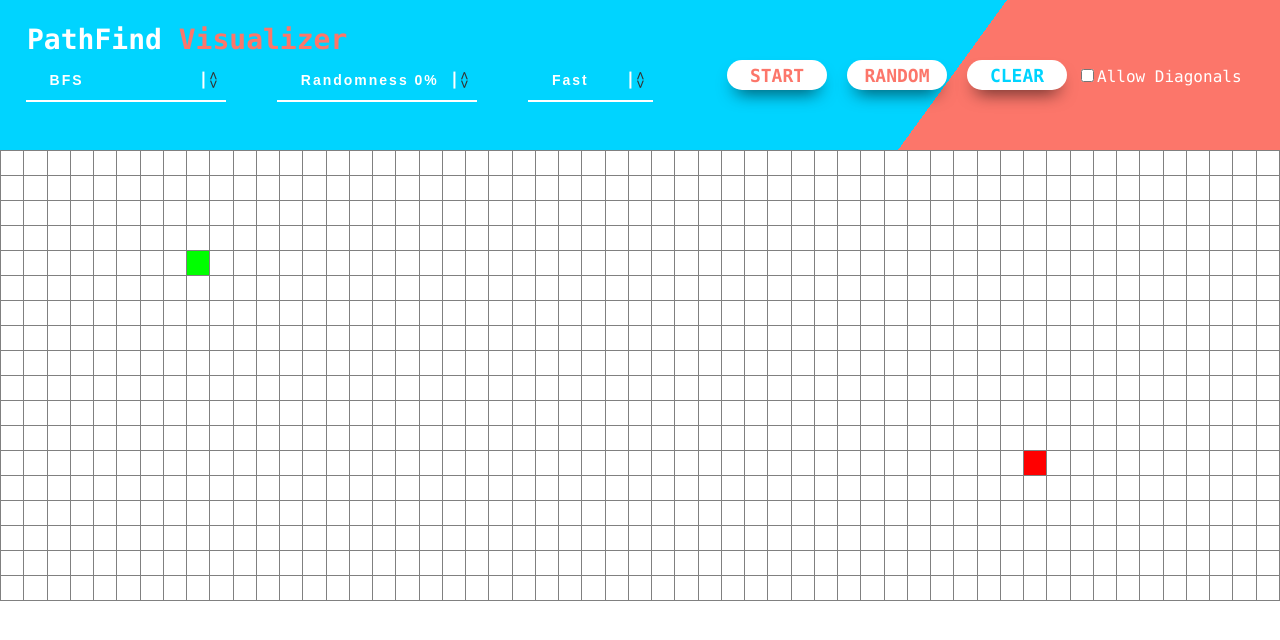
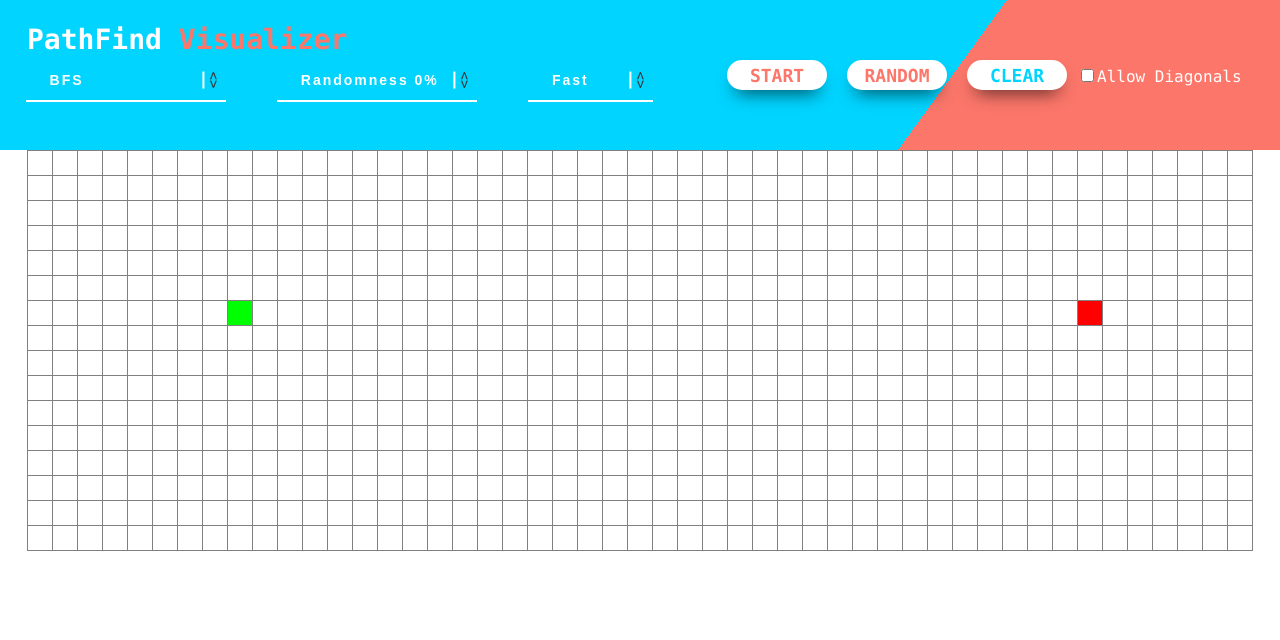
Before and after one commit to kartik0412/PathFind-Visualizer, a React (Create React App) app: page / in a window 1280 px wide. Shown: the top 640 px of the page. Built offline with nearby package versions, Linux system fonts and the light colour scheme.

Commit message:
second commit

```diff
--- a/public/index.html
+++ b/public/index.html
@@ -7,6 +7,7 @@
 		<meta name="theme-color" content="#000000" />
 		<meta name="description" content="Web site created using create-react-app" />
 		<link rel="apple-touch-icon" href="%PUBLIC_URL%/logo192.png" />
+		<link rel="stylesheet" href="https://stackpath.bootstrapcdn.com/font-awesome/4.7.0/css/font-awesome.min.css" />
 		<!--
       manifest.json provides metadata used when your web app is installed on a
       user's mobile device or desktop. See https://developers.google.com/web/fundamentals/web-app-manifest/
--- a/src/Algorithm/bfs.js
+++ b/src/Algorithm/bfs.js
@@ -6,7 +6,7 @@ function bfs(startNode, endNode, grid, allowDiagnols) {
 	let { dirx, diry } = includeDiagnols(allowDiagnols);
 	let q = [];
 
-	grid[startx][starty].isVisited = 1;
+	grid[startx][starty].isVisited = true;
 	q.push([startx, starty, 0]);
 	while (q.length > 0) {
 		let [curx, cury, cnt] = q.shift();
@@ -20,11 +20,11 @@ function bfs(startNode, endNode, grid, allowDiagnols) {
 				yy < 0 ||
 				xx >= grid.length ||
 				yy >= grid[0].length ||
-				grid[xx][yy].isVisited === 1 ||
+				grid[xx][yy].isVisited === true ||
 				grid[xx][yy].isWall === true
 			)
 				continue;
-			grid[xx][yy].isVisited = 1;
+			grid[xx][yy].isVisited = true;
 			grid[xx][yy].parent = [curx, cury];
 			visitedNodes.push([xx, yy]);
 			if (xx === endx && yy === endy) {
--- a/src/Algorithm/greedybfs.js
+++ b/src/Algorithm/greedybfs.js
@@ -16,7 +16,7 @@ function greedybfs(startNode, endNode, grid, allowDiagnols) {
 	let [startx, starty] = [startNode.x, startNode.y];
 	let [endx, endy] = [endNode.x, endNode.y];
 	let q = [];
-	startNode.isVisited = 1;
+	startNode.isVisited = true;
 	startNode.distance = 0;
 	q.push(startNode);
 
@@ -34,11 +34,11 @@ function greedybfs(startNode, endNode, grid, allowDiagnols) {
 				yy < 0 ||
 				xx >= grid.length ||
 				yy >= grid[0].length ||
-				grid[xx][yy].isVisited === 1 ||
+				grid[xx][yy].isVisited === true ||
 				grid[xx][yy].isWall === true
 			)
 				continue;
-			grid[xx][yy].isVisited = 1;
+			grid[xx][yy].isVisited = true;
 			visitedNodes.push([xx, yy]);
 			grid[xx][yy].parent = [curNode.x, curNode.y];
 			grid[xx][yy].distance = calculateH(xx, yy, endNode, allowDiagnols);
--- a/src/Board/Board.css
+++ b/src/Board/Board.css
@@ -1,10 +1,22 @@
 .row {
 	margin: auto;
+}
+
+body {
+	overflow: hidden;
 }
 
 table {
 	border-collapse: collapse;
 }
+
+.mainBox {
+	width: 100%;
+	height: 100%;
+	margin: 0;
+	padding: 0;
+}
+
 .outer {
 	margin: auto;
 	width: 100%;
@@ -68,6 +80,13 @@ table {
 	-webkit-box-shadow: 0px 10px 4px -8px rgba(0, 0, 0, 0.75);
 	-moz-box-shadow: 0px 10px 4px -8px rgba(0, 0, 0, 0.75);
 	box-shadow: 0px 10px 4px -8px rgba(0, 0, 0, 0.75);
+}
+
+body,
+html {
+	margin: 0;
+	width: 100% !important;
+	padding: 0;
 }
 
 .box {
--- a/src/Board/Board.js
+++ b/src/Board/Board.js
@@ -3,13 +3,8 @@ import Cell from "../Cell/Cell";
 import "./Board.css";
 import algorithm from "../Algorithm/algorithm.js";
 
-let nrows = 18;
-let ncols = 55;
-
-let startx = 4;
-let starty = 8;
-let endx = 12;
-let endy = 44;
+let nrows = 16;
+let ncols = 49;
 
 class Board extends React.Component {
 	constructor(props) {
@@ -23,7 +18,9 @@ class Board extends React.Component {
 			algo: 1,
 			freeze: false,
 			randomValue: 0,
-			pace: 10
+			pace: 10,
+			startCoord: [6, 8],
+			endCoord: [6, 42]
 		};
 		this.handleButton = this.handleButton.bind(this);
 		this.handleRemovePath = this.handleRemovePath.bind(this);
@@ -33,6 +30,33 @@ class Board extends React.Component {
 		this.handleRandomValue = this.handleRandomValue.bind(this);
 		this.handlePaceValue = this.handlePaceValue.bind(this);
 	}
+
+	handleStartEnd = (x, y, prex, prey) => {
+		let grid = this.state.grid;
+		console.log(x, y, prex, prey);
+		if (x === prex && y === prey) return;
+		let xcoord = this.state.startCoord;
+		let ycoord = this.state.endCoord;
+
+		if (grid[prex][prey].isStart) {
+			grid[x][y].isStart = true;
+			grid[x][y].isWall = false;
+			grid[prex][prey] = false;
+			xcoord = [x, y];
+		} else {
+			grid[x][y].isEnd = true;
+			grid[x][y].isWall = false;
+			grid[prex][prey].isEnd = false;
+			ycoord = [x, y];
+		}
+
+		this.setState({
+			grid: grid,
+			isMouseDown: false,
+			startCoord: xcoord,
+			endCoord: ycoord
+		});
+	};
 
 	handleAlgo(evt) {
 		this.setState({
@@ -51,7 +75,7 @@ class Board extends React.Component {
 	}
 
 	handleMouseDown(x, y) {
-		if (this.state.ison || this.state.hasdone) return;
+		if (this.state.ison || this.state.hasdone || this.state.grid[x][y].isStart || this.state.grid[x][y].isEnd) return;
 		const newGrid = toggleWall(this.state.grid, x, y);
 		this.setState({ grid: newGrid, isMouseDown: true });
 	}
@@ -80,14 +104,17 @@ class Board extends React.Component {
 				ison: false,
 				hasdone: false,
 				freeze: false,
-				randomValue: this.state.randomValue
+				randomValue: 0,
+				startCoord: [6, 8],
+				endCoord: [6, 42]
 			},
 			() => {
 				for (let i = 0; i < nrows; i++) {
 					for (let j = 0; j < ncols; j++) {
 						let cellType = "notWall";
 						if (this.state.grid[i][j].isEnd) cellType = "endCell";
-						if (this.state.grid[i][j].isStart) cellType = "startCell";
+						else if (this.state.grid[i][j].isStart) cellType = "startCell";
+						console.log(i, j, document.getElementById(`node-${i}-${j}`).className);
 						document.getElementById(`node-${i}-${j}`).className = cellType;
 						document.getElementById(`node-${i}-${j}`).innerHTML = "";
 					}
@@ -102,13 +129,14 @@ class Board extends React.Component {
 			let x = [];
 			for (let j = 0; j < ncols; j++) {
 				let makeWall = Math.random() <= this.state.randomValue;
-				if ((i === startx && j === starty) || (i === endx && j === endy)) makeWall = false;
+				if (this.state.grid[i][j].isStart || this.state.grid[i][j].isEnd) makeWall = false;
+
 				x.push({
 					x: i,
 					y: j,
 					isWall: makeWall,
-					isStart: i === startx && j === starty,
-					isEnd: i === endx && j === endy,
+					isStart: this.state.grid[i][j].isStart,
+					isEnd: this.state.grid[i][j].isEnd,
 					isVisited: false,
 					distance: Infinity,
 					parent: null
@@ -148,8 +176,8 @@ class Board extends React.Component {
 					x: i,
 					y: j,
 					isWall: this.state.grid[i][j].isWall,
-					isStart: i === startx && j === starty,
-					isEnd: i === endx && j === endy,
+					isStart: this.state.grid[i][j].isStart,
+					isEnd: this.state.grid[i][j].isEnd,
 					isVisited: false,
 					distance: Infinity,
 					parent: null
@@ -169,8 +197,8 @@ class Board extends React.Component {
 					for (let j = 0; j < ncols; j++) {
 						let cellType = "notWall";
 						if (this.state.grid[i][j].isWall) cellType = "wall";
+						else if (this.state.grid[i][j].isStart) cellType = "startCell";
 						else if (this.state.grid[i][j].isEnd) cellType = "endCell";
-						else if (this.state.grid[i][j].isStart) cellType = "startCell";
 						document.getElementById(`node-${i}-${j}`).className = cellType;
 						document.getElementById(`node-${i}-${j}`).innerHTML = "";
 					}
@@ -191,6 +219,8 @@ class Board extends React.Component {
 				freeze: true
 			},
 			() => {
+				let [startx, starty] = this.state.startCoord;
+				let [endx, endy] = this.state.endCoord;
 				let [visitedNodes, parentNodes] = algorithm(
 					this.state.grid[startx][starty],
 					this.state.grid[endx][endy],
@@ -205,18 +235,24 @@ class Board extends React.Component {
 	}
 
 	animatePath(parentNodes) {
-		for (let i = parentNodes.length; i >= 0; i--) {
+		for (let i = parentNodes.length - 1; i >= 0; i--) {
 			if (i === 0) {
 				setTimeout(() => {
 					this.setState({ ison: false, hasdone: true, freeze: false });
 				}, 20 * (parentNodes.length - i));
+				setTimeout(() => {
+					document.getElementById(`node-${parentNodes[i][0]}-${parentNodes[i][1]}`).className = "tracePath";
+					document.getElementById(`node-${parentNodes[i][0]}-${parentNodes[i][1]}`).innerHTML =
+						parentNodes.length - i;
+					document.getElementById(`node-${parentNodes[i][0]}-${parentNodes[i][1]}`).style.fontSize = "10px";
+				}, 20 * (parentNodes.length - i + 1));
 
 				return;
 			}
 			setTimeout(() => {
-				document.getElementById(`node-${parentNodes[i - 1][0]}-${parentNodes[i - 1][1]}`).className = "tracePath";
-				document.getElementById(`node-${parentNodes[i - 1][0]}-${parentNodes[i - 1][1]}`).innerHTML =
-					parentNodes.length - i;
+				document.getElementById(`node-${parentNodes[i][0]}-${parentNodes[i][1]}`).className = "tracePath";
+				document.getElementById(`node-${parentNodes[i][0]}-${parentNodes[i][1]}`).innerHTML = parentNodes.length - i;
+				document.getElementById(`node-${parentNodes[i][0]}-${parentNodes[i][1]}`).style.fontSize = "10px";
 			}, 20 * (parentNodes.length - i));
 		}
 	}
@@ -251,8 +287,8 @@ class Board extends React.Component {
 					x: i,
 					y: j,
 					isWall: false,
-					isStart: i === startx && j === starty,
-					isEnd: i === endx && j === endy,
+					isStart: i === 6 && j === 8,
+					isEnd: i === 6 && j === 42,
 					isVisited: false,
 					distance: Infinity,
 					parent: null
@@ -277,6 +313,7 @@ class Board extends React.Component {
 						isStart={grid[i][j].isStart}
 						isWall={grid[i][j].isWall}
 						isEnd={grid[i][j].isEnd}
+						handleStartEnd={(x, y, z, w) => this.handleStartEnd(x, y, z, w)}
 						onMouseDown={(i, j) => this.handleMouseDown(i, j)}
 						onMouseUp={() => this.handleMouseUp()}
 						onMouseEnter={(i, j) => this.handleMouseEnter(i, j)}
@@ -293,7 +330,7 @@ class Board extends React.Component {
 		if (this.state.ison) buttonvalue = "running..";
 		else if (this.state.hasdone) buttonvalue = "reset";
 		return (
-			<div>
+			<div className="mainBox">
 				<div className="box">
 					<h2 className="heading">
 						PathFind <span style={{ color: "#fc766a" }}>Visualizer</span>
--- a/src/Cell/Cell.css
+++ b/src/Cell/Cell.css
@@ -2,19 +2,30 @@
 	width: 25px;
 	height: 25px;
 	border: 1px solid gray;
+	overflow: hidden;
+}
+
+td {
+	display: -moz-inline-box;
+	overflow: hidden;
+	white-space: nowrap;
 }
 
 .tracePath {
 	width: 25px;
 	height: 25px;
 	border: 1px solid gray;
+	padding: 0;
+	font-size: 10px;
 	background-color: yellow;
 	animation-name: stretch2;
 	animation-duration: 0.4s;
 	animation-timing-function: ease-out;
 	animation-delay: 0;
+	overflow: hidden;
 }
 .wall {
+	overflow: hidden;
 	width: 25px;
 	height: 25px;
 	border: 1px solid black;
@@ -28,6 +39,8 @@
 .startCell {
 	width: 25px;
 	height: 25px;
+	cursor: grabbing;
+	overflow: hidden;
 	background-color: #00ff00;
 }
 
@@ -35,6 +48,8 @@
 	width: 25px;
 	height: 25px;
 	background-color: #ff0000;
+	cursor: grabbing;
+	overflow: hidden;
 }
 
 .visited {
@@ -43,6 +58,7 @@
 	border: 1px solid whitesmoke;
 	background-color: rgba(0, 212, 255, 1);
 	animation-name: stretch;
+	overflow: hidden;
 	animation-duration: 1.25s;
 	animation-timing-function: ease-out;
 	animation-delay: 0;
--- a/src/Cell/Cell.js
+++ b/src/Cell/Cell.js
@@ -2,6 +2,22 @@ import React from "react";
 import "./Cell.css";
 
 class Cell extends React.Component {
+	onDragOver = e => {
+		e.preventDefault();
+	};
+
+	onDrop = ev => {
+		ev.preventDefault();
+		let data = ev.dataTransfer.getData("text");
+		let a = ev.target.id.split("-");
+		let b = data.split("-");
+		this.props.handleStartEnd(a[1], a[2], b[1], b[2]);
+	};
+	onDragStart = e => {
+		console.log(e.target.id);
+		e.dataTransfer.setData("text", e.target.id);
+	};
+
 	render() {
 		const { x, y, isStart, isWall, isEnd, onMouseDown, onMouseUp, onMouseEnter } = this.props;
 		let cell = "notWall";
@@ -11,7 +27,15 @@ class Cell extends React.Component {
 
 		return (
 			<td
+				draggable
 				id={`node-${x}-${y}`}
+				onDragOver={e => {
+					this.onDragOver(e);
+				}}
+				onDragStart={e => {
+					this.onDragStart(e);
+				}}
+				onDrop={e => this.onDrop(e)}
 				className={cell}
 				onMouseDown={() => onMouseDown(x, y)}
 				onMouseUp={() => onMouseUp()}
```
